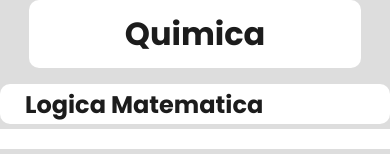
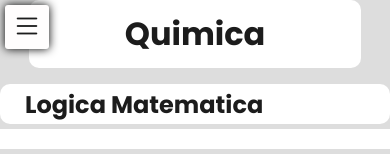
Before and after one commit to mateo0A/RepositorioWebUeeA, a website built with Vite: page docs/quimica.html in a window 390 px wide. Shown: the top 160 px of the page. Built offline with nearby package versions, Linux system fonts and the light colour scheme.

Commit message:
button alll

```diff
--- a/docs/quimica.html
+++ b/docs/quimica.html
@@ -13,6 +13,12 @@
 </head>
 
 <body>
+     <!---------Button mobile-->
+  <section class="buttonMobile">
+   <i class="bi bi-list"></i>
+   <i class="bi bi-x"></i>
+  </section>
+  <!---------------------------------------------->
     <nav class="nav-cont close">
         <section class="header">
             <img src="../img/Logo-82x82.webp" alt="" class="logoImg">
```
Also changed, not shown: actividades/actividades.html (+6 -0 lines), docs/CienciasNaturales.html (+10 -1 lines), docs/Lenguaje.html (+6 -0 lines), docs/mateMaticas.html (+6 -0 lines).
